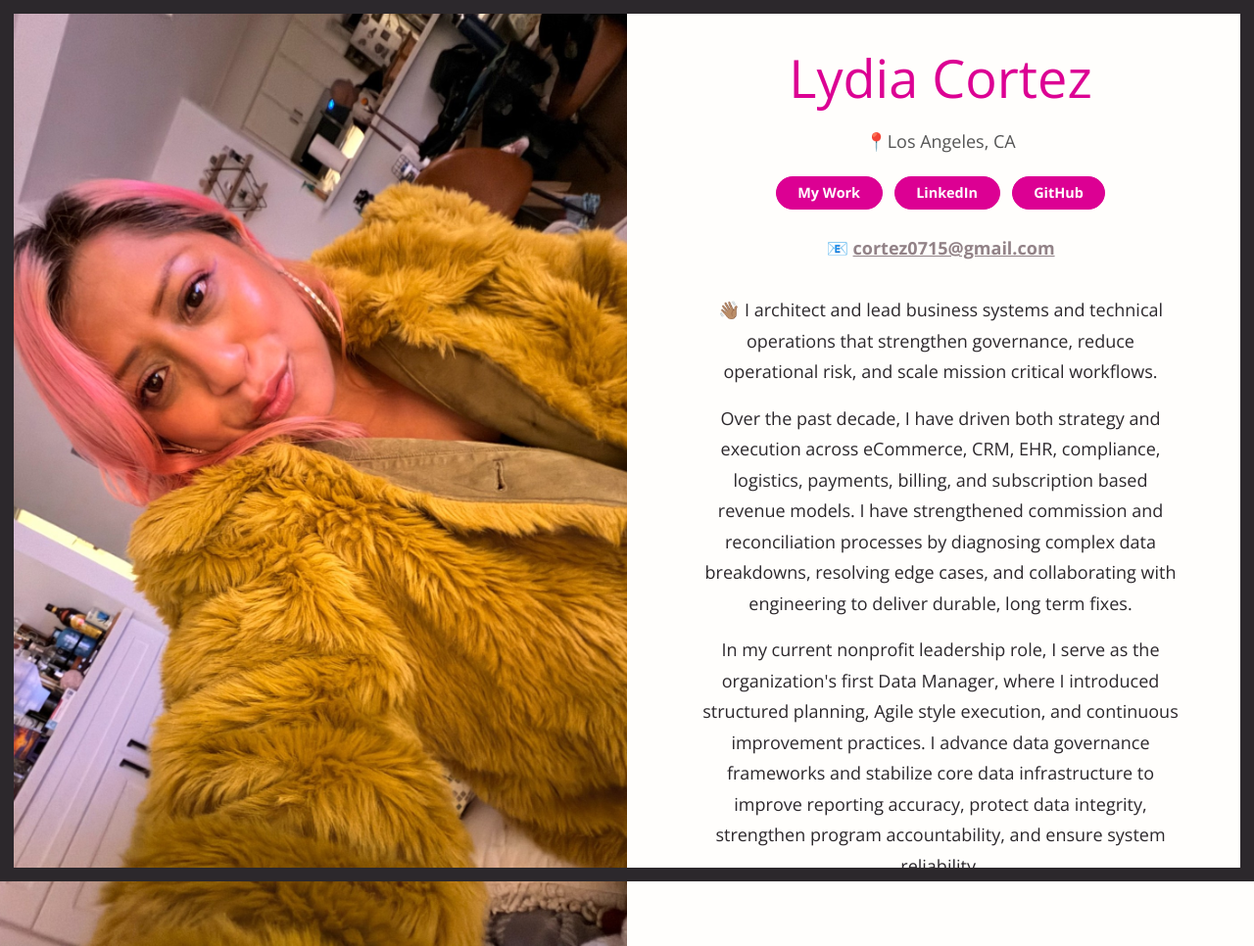
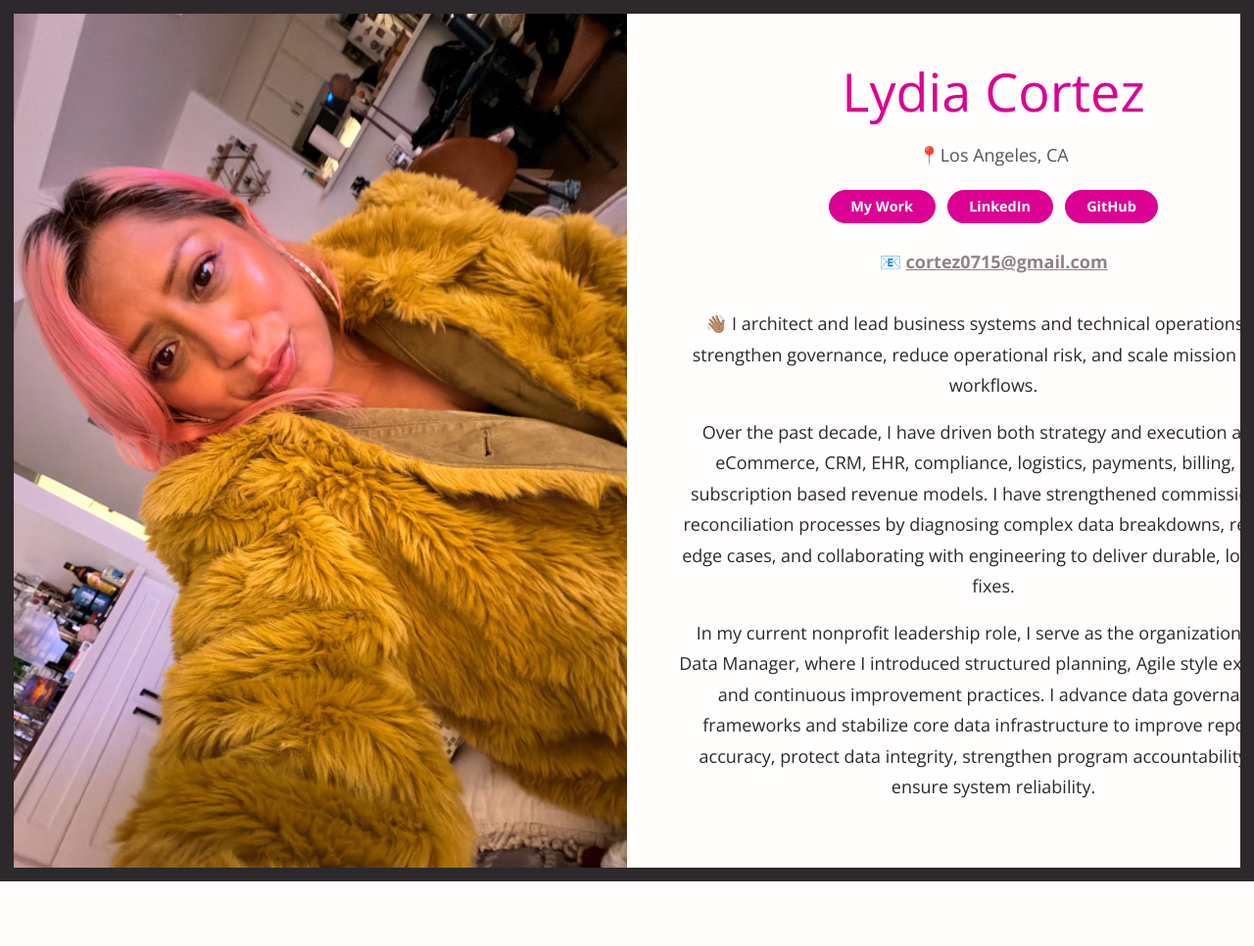
Before and after one commit to lylyco/lylyco.github.io, a Jekyll site: the page built from index.html, in a window 1280 px wide. Shown: the whole page at 98% size. Built offline with Jekyll 4.4.1, drawn with Linux system fonts in a browser that asks for light colours; after the commit the page ends 900 px from its top, so only the background shows below that.

Commit message:
“texv6”

```diff
--- a/assets/css/style.css
+++ b/assets/css/style.css
@@ -485,7 +485,7 @@ body::before {
 /* Keep centered text from getting too wide */
 .half__content > * {
   max-width: 42rem;
-  width: 90%;
+  width: 120%;
   margin-left: auto;
   margin-right: auto;
 }
```
